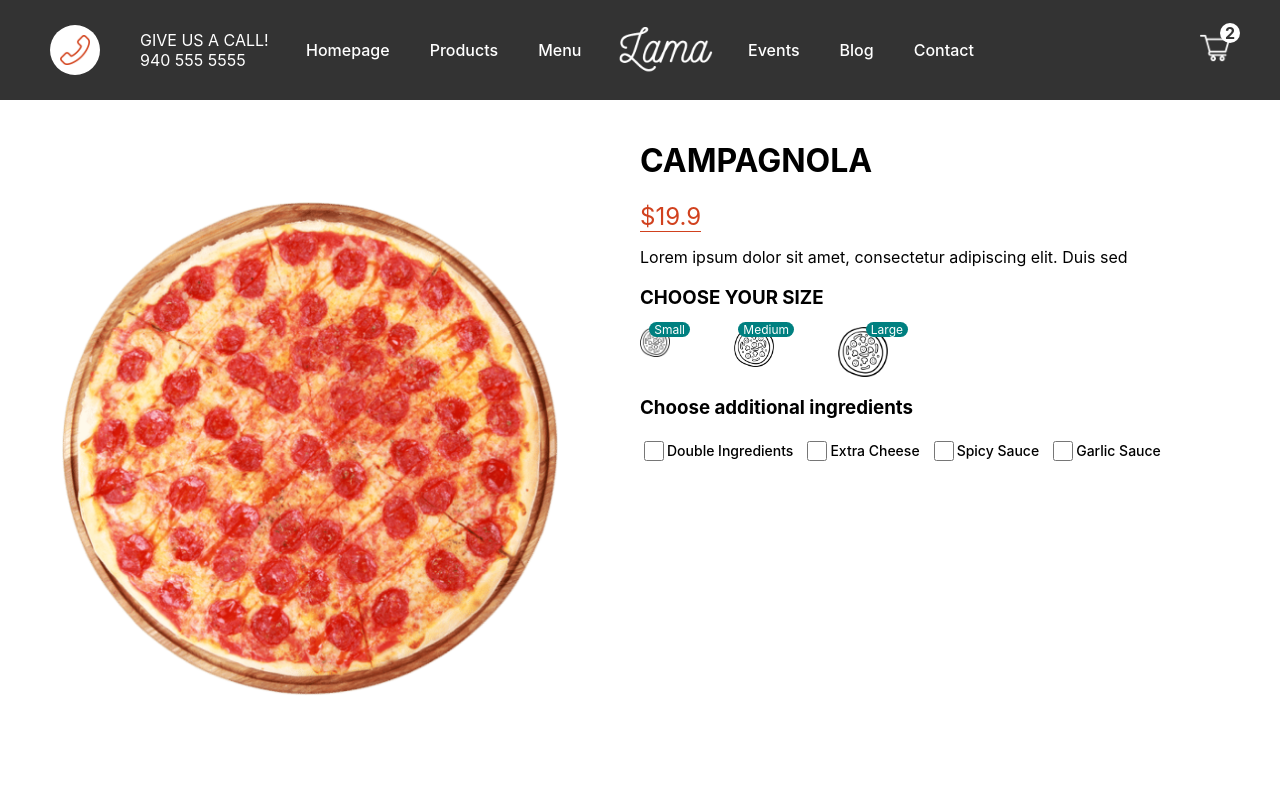
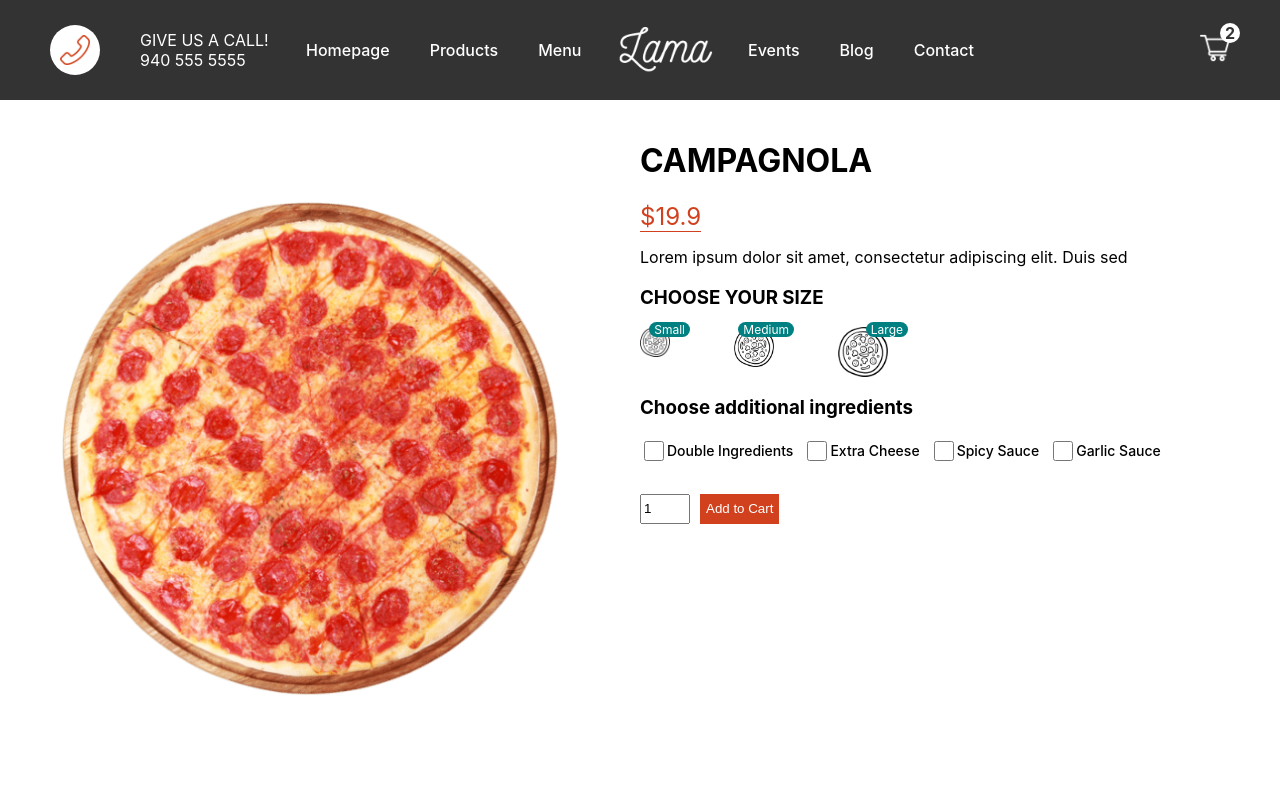
Before and after one commit to blainecurren/mels-shop, a Next.js app: page /product/1 in a window 1280 px wide. Shown: the top 798 px of the page. Built offline with nearby package versions, Linux system fonts and the light colour scheme.

Commit message:
started on cart.jsx

```diff
--- a/pages/product/[id].jsx
+++ b/pages/product/[id].jsx
@@ -78,6 +78,10 @@
             <label htmlFor="garlic">Garlic Sauce</label>
           </div>
         </div>
+        <div className={styles.add}>
+          <input type="number" defaultValue={1} className={styles.quantity} />
+          <button className={styles.button}>Add to Cart</button>
+        </div>
       </div>
     </div>
   );
--- a/styles/Product.module.css
+++ b/styles/Product.module.css
@@ -80,3 +80,18 @@
   width: 20px;
   height: 20px;
 }
+
+.quantity {
+  width: 50px;
+  height: 30px;
+}
+
+.button {
+  height: 30px;
+  margin-left: 10px;
+  background-color: #d1411e;
+  color: white;
+  border: none;
+  font-weight: 500;
+  cursor: pointer;
+}
```
Also changed, not shown: pages/Cart.jsx (added).
